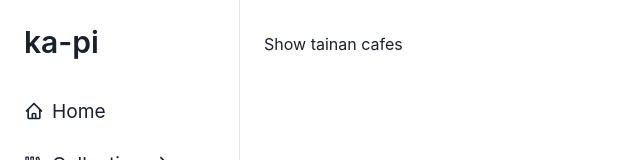
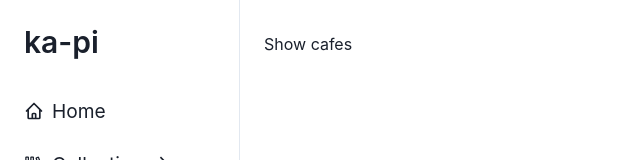
Before and after one commit to ellenchialin/ka-pi, a React (Create React App) app: page /city in a window 1280 px wide. Shown: the top 160 px of the page, without its empty margins (0-640 px from the left). Built offline with nearby package versions, Linux system fonts and the light colour scheme; the HTML template or start-up script is replaced by a standard one.

Commit message:
Re-write check city function

```diff
--- a/src/App.js
+++ b/src/App.js
@@ -10,9 +10,9 @@ import {
   DrawerContent,
 } from '@chakra-ui/react'
 // import { ColorModeSwitcher } from './ColorModeSwitcher'
-import Header from './components/Header'
 
 import CityContext from './contexts/CityContext'
+import Header from './components/Header'
 import SidebarContent from './components/SidebarContent'
 import Home from './pages/Home'
 import ForWork from './pages/collections/ForWork'
@@ -23,23 +23,17 @@ import City from './pages/City'
 import NoMatch from './pages/NoMatch'
 
 function App() {
-  const [cityLinkEndpoint, setCityLinkEndpoint] = useState('tainan')
-  const value = { cityLinkEndpoint, setCityLinkEndpoint }
+  const [cityLinkEndpoint, setCityLinkEndpoint] = useState('')
+  // const value = { cityLinkEndpoint, setCityLinkEndpoint }
 
   const { isOpen, onOpen, onClose } = useDisclosure()
 
   return (
     <BrowserRouter>
-      <CityContext.Provider value={value}>
       <ChakraProvider theme={theme}>
         <Box minH="100vh">
           <SidebarContent display={{ base: 'none', md: 'unset' }} />
-            <Drawer
-              isOpen={isOpen}
-              onClose={onClose}
-              placement="left"
-              size="xs"
-            >
+          <Drawer isOpen={isOpen} onClose={onClose} placement="left" size="xs">
             <DrawerOverlay />
             <DrawerContent>
               <SidebarContent onClose={onClose} w="full" borderRight="none" />
@@ -50,12 +44,18 @@ function App() {
 
             <Box as="main" py="8" px="6">
               <Routes>
-                  <Route path="/" element={<Home />} />
+                <Route
+                  path="/"
+                  element={<Home setCityLinkEndpoint={setCityLinkEndpoint} />}
+                />
                 <Route path="/collections">
                   <Route path="work" element={<ForWork />} />
                   <Route path="hangout" element={<ForHangout />} />
                 </Route>
-                  <Route path="city" element={<City />} />
+                <Route
+                  path="city"
+                  element={<City cityLinkEndpoint={cityLinkEndpoint} />}
+                />
                 <Route path="picks" element={<Picks />} />
                 <Route path="user" element={<User />} />
                 <Route path="*" element={<NoMatch />} />
@@ -64,7 +64,6 @@ function App() {
           </Box>
         </Box>
       </ChakraProvider>
-      </CityContext.Provider>
     </BrowserRouter>
   )
 }
--- a/src/components/CityInfoCard.js
+++ b/src/components/CityInfoCard.js
@@ -4,7 +4,8 @@ import { Flex, Heading, Text, Link } from '@chakra-ui/react'
 import { HiOutlineArrowCircleRight } from 'react-icons/hi'
 
 function CityInfoCard({ hoveredCity, isLoading, cityCafes }) {
-  // const { cityLinkEndpoint, setCityLinkEndpoint } = useContext(CityContext)
+  // const { cityLinkEndpoint } = useContext(CityContext)
+  // console.log('From city Card: ', cityLinkEndpoint)
 
   return (
     <>
--- a/src/components/map/TaiwanMap.js
+++ b/src/components/map/TaiwanMap.js
@@ -5,14 +5,15 @@ import nomad from '../../utils/nomadApi'
 import CityInfoCard from '../CityInfoCard'
 import './TaiwanMap.css'
 
-function TaiwanMap() {
+function TaiwanMap(props) {
+  const { setCityLinkEndpoint } = props
   const [hoveredCity, setHoveredCity] = useState('')
   const [cityCafes, setCityCafes] = useState([])
   const [isLoading, setIsLoading] = useState(false)
 
-  const { cityLinkEndpoint, setCityLinkEndpoint } = useContext(CityContext)
-  console.log(setCityLinkEndpoint)
-  console.log(cityLinkEndpoint)
+  // const { cityLinkEndpoint, setCityLinkEndpoint } = useContext(CityContext)
+  // console.log(setCityLinkEndpoint)
+  // console.log(cityLinkEndpoint)
 
   const cityData = [
     {
@@ -126,14 +127,30 @@ function TaiwanMap() {
     },
   ]
 
+  const checkCityName = city => {
+    if (city.includes('taipei')) return 'taipei'
+    if (city.includes('hsinchu')) return 'hsinchu'
+    return city
+  }
+
   const showCityInfo = e => {
-    console.log(e.target.getAttribute('data-name'))
+    // console.log(e.target.getAttribute('data-name'))
     const cityEngName = e.target.getAttribute('data-name')
     const cityChName = cityData.filter(city => city.tag === cityEngName)[0]
       .place
     setHoveredCity(cityChName)
     setIsLoading(true)
 
+    nomad
+      .getCafesByCity(checkCityName(cityEngName))
+      .then(data => {
+        setCityCafes(data)
+        setCityLinkEndpoint('taipei')
+      })
+      .catch(error => alert('暫無法取得該縣市咖啡廳總數，請通知開發人員'))
+      .finally(() => setIsLoading(false))
+
+    /*
     if (cityEngName.includes('taipei')) {
       nomad
         .getCafesByCity('taipei')
@@ -163,6 +180,8 @@ function TaiwanMap() {
       })
       .catch(error => alert('暫無法取得該縣市咖啡廳總數，請通知開發人員'))
       .finally(() => setIsLoading(false))
+
+    */
   }
 
   return (
--- a/src/pages/City.js
+++ b/src/pages/City.js
@@ -1,8 +1,9 @@
-import { useContext } from 'react'
-import CityContext from '../contexts/CityContext'
+// import { useContext } from 'react'
+// import CityContext from '../contexts/CityContext'
 
-function City() {
-  const { cityLinkEndpoint } = useContext(CityContext)
+function City({ cityLinkEndpoint }) {
+  // const { cityLinkEndpoint } = useContext(CityContext)
+  console.log('From city page: ', cityLinkEndpoint)
 
   return <div>Show {cityLinkEndpoint} cafes</div>
 }
--- a/src/pages/Home.js
+++ b/src/pages/Home.js
@@ -14,7 +14,10 @@ import TaiwanMap from '../components/map/TaiwanMap'
 import CafeCard from '../components/cafe/CafeCard'
 import nomad from '../utils/nomadApi'
 
-function Home() {
+function Home(props) {
+  const { setCityLinkEndpoint } = props
+  console.log('From home page: ', setCityLinkEndpoint)
+
   const [userLatitude, setUserLatitude] = useState(null)
   const [userLongitude, setUserLongitude] = useState(null)
   // const [searchKeyword, setSearchKeyword] = useState('')
@@ -136,7 +139,7 @@ function Home() {
           alignItems="center"
           position="relative"
         >
-          <TaiwanMap />
+          <TaiwanMap setCityLinkEndpoint={setCityLinkEndpoint} />
         </Flex>
       </Flex>
     </Flex>
```
Lines whose indentation alone changed are shown as unchanged.
